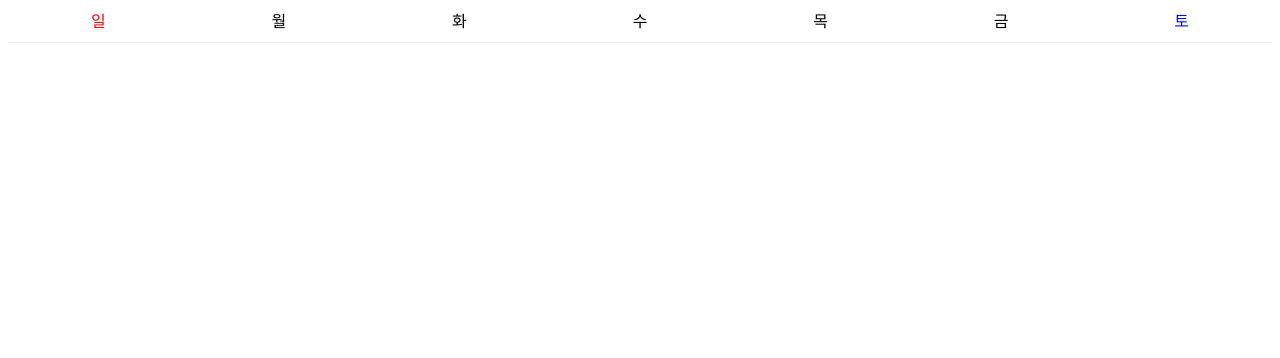
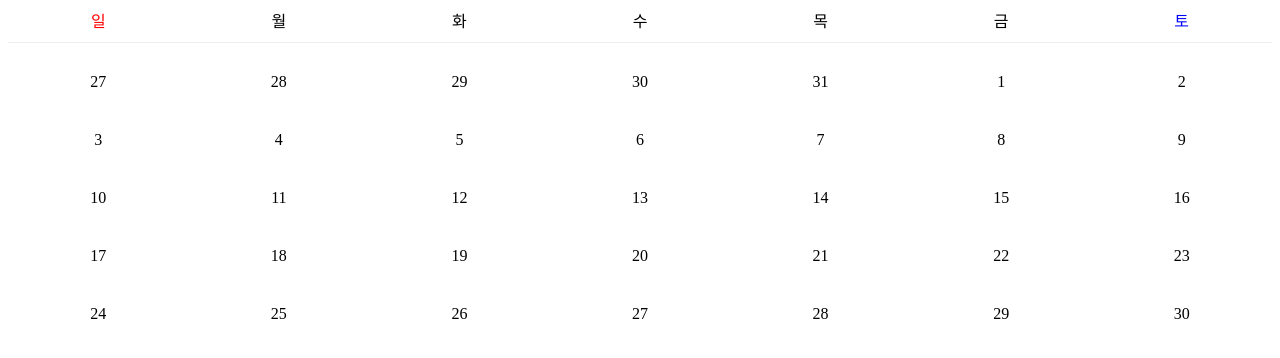
Before and after one commit to SangMinL96/react-ko-calendar, a React (Create React App) app: page / in a window 1280 px wide. Shown: the top 358 px of the page. Built offline with nearby package versions, Linux system fonts and the light colour scheme.

Commit message:
🚀 월별 날짜생성 함수 & 컴포넌트 생성

```diff
--- a/src/Calendar.tsx
+++ b/src/Calendar.tsx
@@ -1,13 +1,60 @@
+import Week from "./components/Week";
 import Divider from "./components/Divider";
-import Week from "./components/Week";
+import { useState } from "react";
+import Days from "./components/Days";
 
 function Calendar() {
   const daysOfWeek = ["일", "월", "화", "수", "목", "금", "토"];
+  const [date, setDate] = useState(new Date());
+
+  const getDaysInMonth = (date: Date) => {
+    const days = [];
+    const year = date.getFullYear();
+    const month = date.getMonth();
+    const firstDay = new Date(year, month, 1);
+    const lastDay = new Date(year, month + 1, 0);
+    const prevMonthLastDate = new Date(year, month, 0).getDate();
+    const firstDayOfWeek = firstDay.getDay();
+    const lastDayOfWeek = lastDay.getDay();
+
+    // 이전 달의 마지막 날짜를 추가
+    for (
+      let i = prevMonthLastDate - firstDayOfWeek + 1;
+      i <= prevMonthLastDate;
+      i++
+    ) {
+      days.push({
+        day: i,
+        isCurrentMonth: false,
+      });
+    }
+
+    for (let i = 1; i <= lastDay.getDate(); i++) {
+      days.push({
+        day: i,
+        isCurrentMonth: true,
+      });
+    }
+
+    if (lastDayOfWeek !== 6) {
+      for (let i = 1; i <= 6 - lastDayOfWeek; i++) {
+        days.push({
+          day: i,
+          isCurrentMonth: false,
+        });
+      }
+    }
+
+    return days;
+  };
+
 
   return (
     <div data-testid="calendar-container" className="calendar-container">
       <Week daysOfWeek={daysOfWeek} />
       <Divider />
+
+      <Days days={getDaysInMonth(date)} />
     </div>
   );
 }
--- /dev/null
+++ b/src/components/Days.tsx
@@ -0,0 +1,24 @@
+import React from "react";
+
+type Props = {
+  days: { day: number; isCurrentMonth: boolean }[];
+};
+
+function Days({ days }: Props) {
+  return (
+    <div className="calendar__days-box">
+      {days.map(({ day, isCurrentMonth }, index) => {
+        return (
+          <div
+            key={index}
+            className={`calendar-day ${isCurrentMonth ? "" : "empty"}`}
+          >
+            {day}
+          </div>
+        );
+      })}
+    </div>
+  );
+}
+
+export default Days;
--- a/src/index.css
+++ b/src/index.css
@@ -17,6 +17,20 @@
   align-items: center;
 }
 
+.calendar__days-box {
+  width: 100%;
+  display: grid;
+  grid-template-columns: repeat(7, 1fr);
+}
+
+.calendar__days-box .calendar-day {
+  width: auto;
+  padding: 20px 0;
+  display: flex;
+  justify-content: center;
+  align-items: center;
+}
+
 .divider {
   width: 100%;
   height: 1px;
```
Also changed, not shown: src/static/svg.tsx (added, +42 -0 lines), 2 other files (tests, documents, lock files or other folders).
